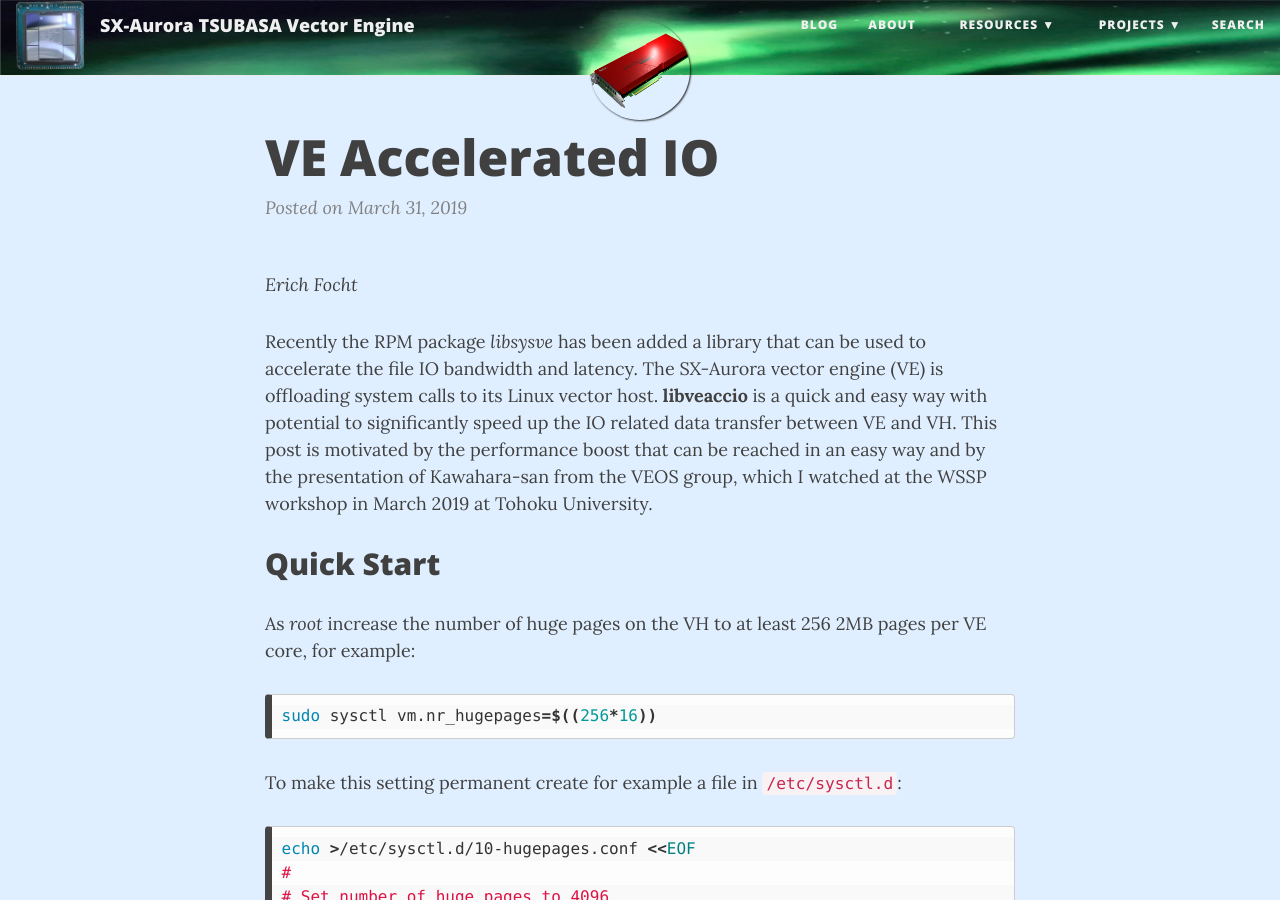
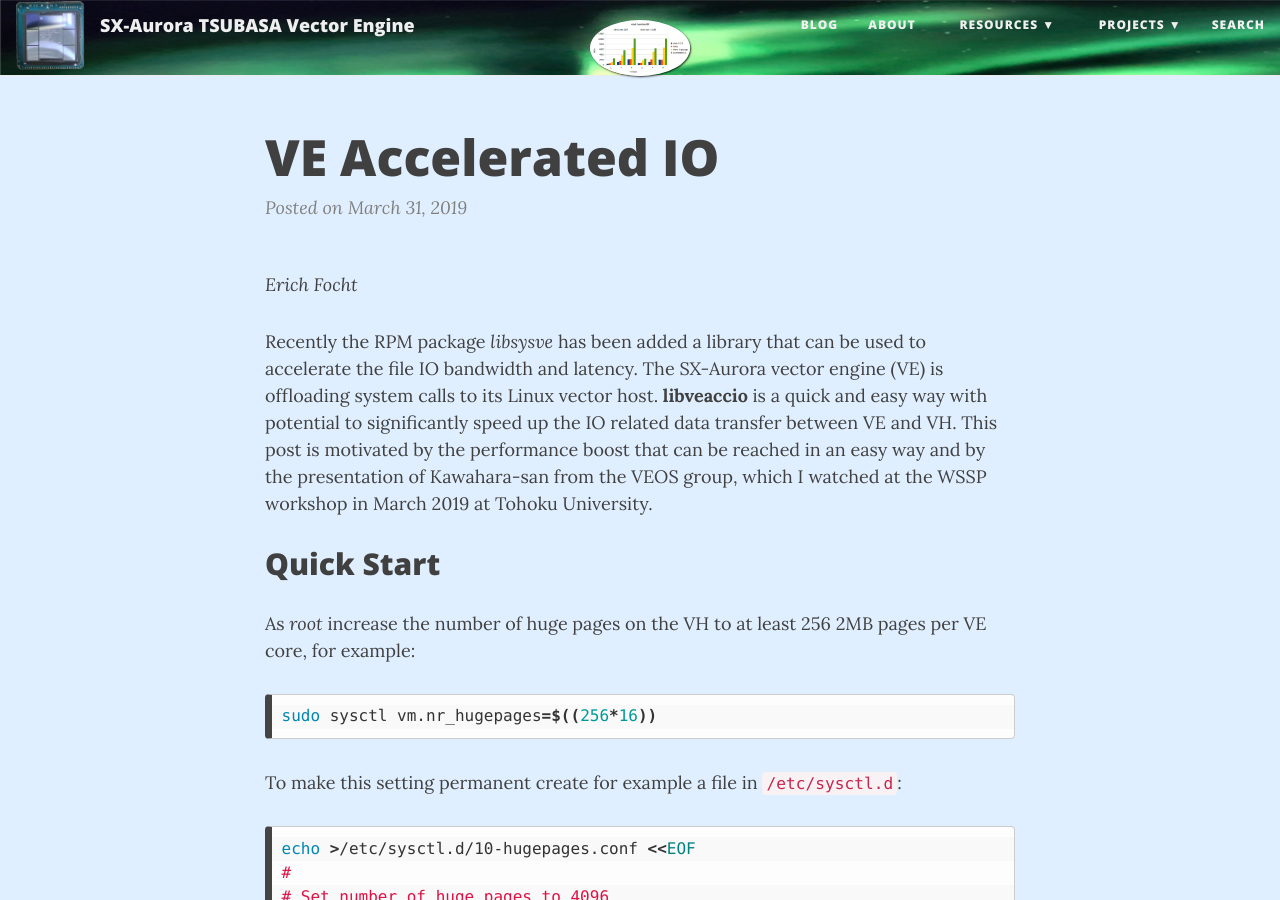
Before and after one commit to SX-Aurora/SX-Aurora.github.io, a Jekyll site: the page built from _posts/2019-03-31-accelerated-io.md, in a window 1280 px wide and 900 px high. Built offline with Jekyll 4.4.1, drawn with Linux system fonts in a browser that asks for light colours; nearby versions of some CDN libraries; comment, search, counter and statistics services are not loaded.

Commit message:
add picture

```diff
--- a/_posts/2019-03-31-accelerated-io.md
+++ b/_posts/2019-03-31-accelerated-io.md
@@ -3,6 +3,7 @@
 title: "VE Accelerated IO"
 author: Erich Focht
 excerpt: "Accelerate IO with a preloaded library that uses registered huge page buffers and the user DMA descriptors on the VE"
+image: /img/accelio_iozone_read_bw.png
 category: posts
 comments: true
 tags: [library, IO, performance, DMA, vector, sxaurora]
```
